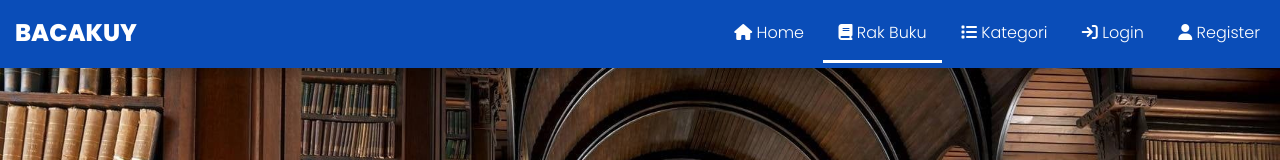
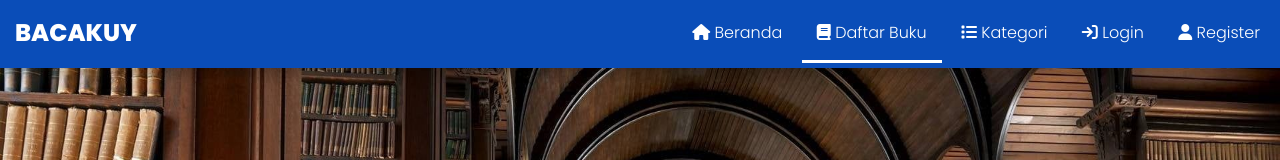
Before and after one commit to DwiPashaDjango/bacaKuy, a plain HTML site: page list_book.html in a window 1280 px wide. Shown: the top 160 px of the page. Drawn offline with Linux system fonts and the light colour scheme.

Commit message:
Update list_book.html

```diff
--- a/list_book.html
+++ b/list_book.html
@@ -22,8 +22,8 @@
         </div>
         <div class="menu" id="menu">
             <ul>
-                <li><a href="index.html"><i class="fas fa-home"></i> Home</a></li>
-                <li><a href="list_book.html" class="active"><i class="fas fa-book"></i> Rak Buku</a></li>
+                <li><a href="index.html"><i class="fas fa-home"></i> Beranda</a></li>
+                <li><a href="list_book.html" class="active"><i class="fas fa-book"></i> Daftar Buku</a></li>
                 <li class="dropdown">
                     <a href="#" class="dropbtn"><i class="fas fa-list"></i> Kategori</a>
                     <div class="dropdown-content">
```
